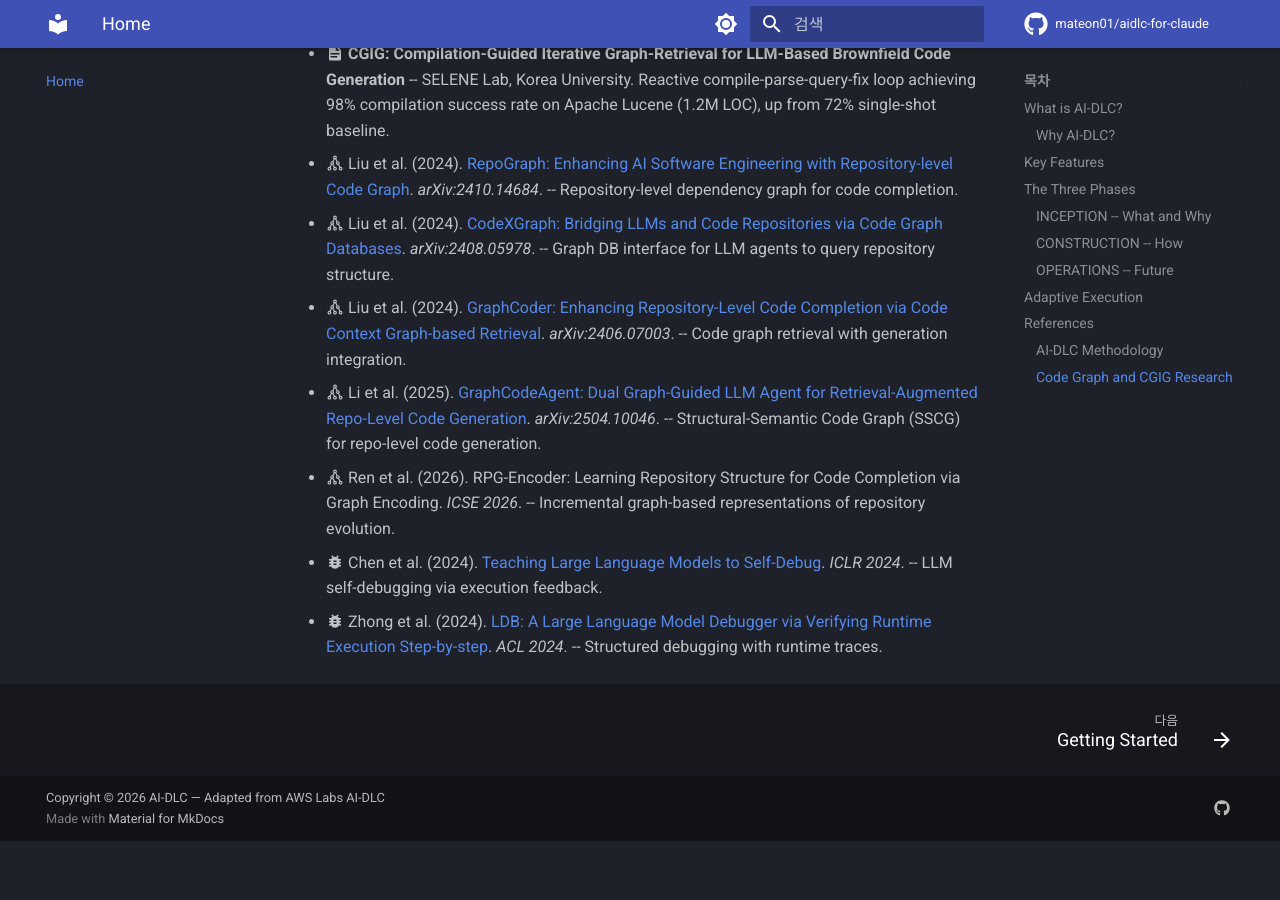
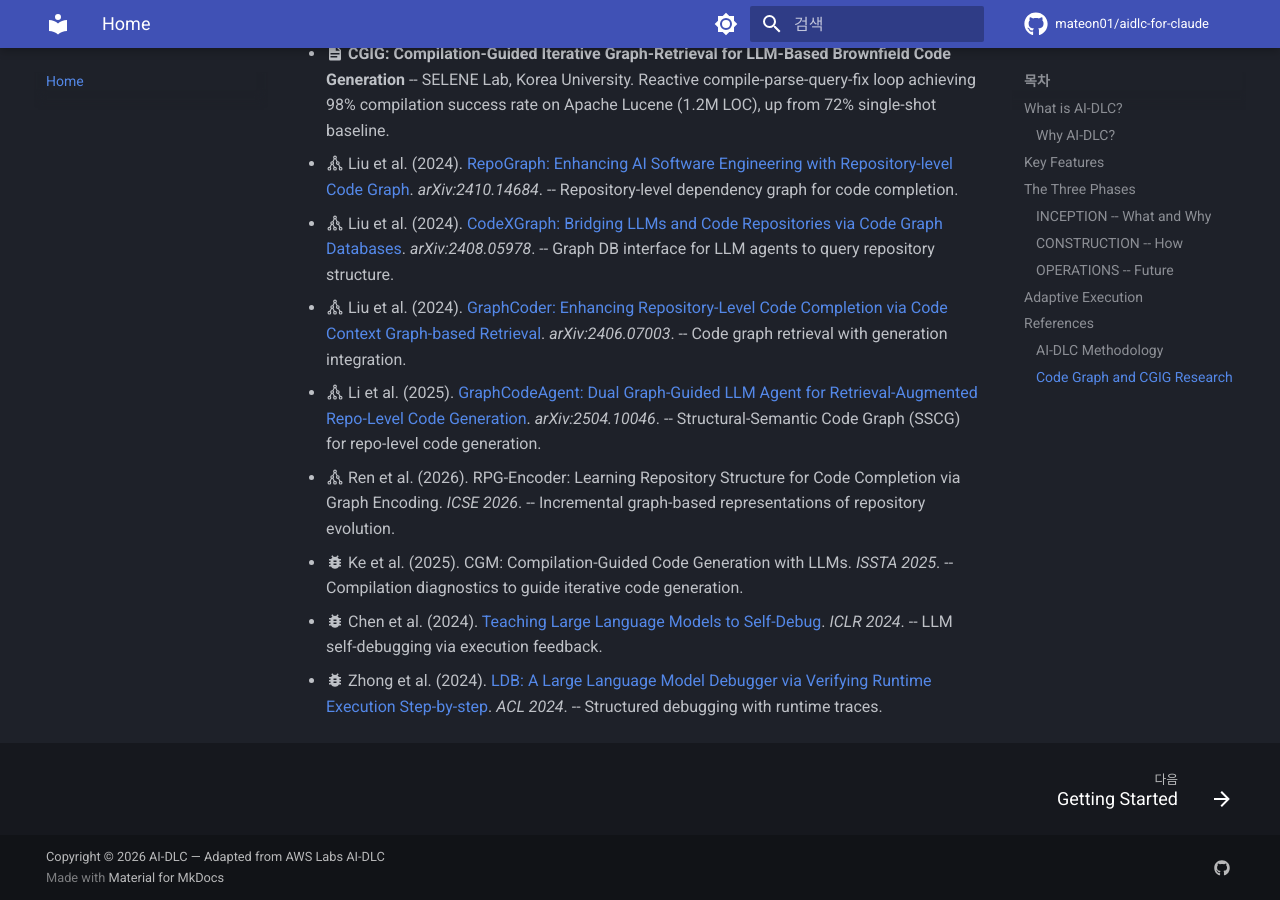
Before and after one commit to mateon01/aidlc-for-claude, an MkDocs documentation site: the page built from docs/index.md, in a window 1280 px wide and 900 px high, scrolled down 3904 px. Built offline with MkDocs 1.6.1 and Material for MkDocs 9.7.7, drawn with Linux system fonts in a browser that asks for light colours; comment, search, counter and statistics services are not loaded; before the commit the page ends 4745 px from its top, so only the background shows below that.

Commit message:
Add CGM (Compilation-Guided Code Generation) to references
Add CGM (Ke et al., ISSTA 2025) — compilation diagnostics
for iterative code generation improvements.

Co-Authored-By: Claude Opus 4.6 <noreply@anthropic.com>

```diff
--- a/docs/index.md
+++ b/docs/index.md
@@ -118,5 +118,6 @@ The CGIG feature (v1.8.0) is based on research from SELENE Lab, Korea University
 - :material-graph-outline: Liu et al. (2024). [GraphCoder: Enhancing Repository-Level Code Completion via Code Context Graph-based Retrieval](https://arxiv.org/abs/2406.07003). *arXiv:2406.07003*. -- Code graph retrieval with generation integration.
 - :material-graph-outline: Li et al. (2025). [GraphCodeAgent: Dual Graph-Guided LLM Agent for Retrieval-Augmented Repo-Level Code Generation](https://arxiv.org/abs/2504.10046). *arXiv:2504.10046*. -- Structural-Semantic Code Graph (SSCG) for repo-level code generation.
 - :material-graph-outline: Ren et al. (2026). RPG-Encoder: Learning Repository Structure for Code Completion via Graph Encoding. *ICSE 2026*. -- Incremental graph-based representations of repository evolution.
+- :material-bug: Ke et al. (2025). CGM: Compilation-Guided Code Generation with LLMs. *ISSTA 2025*. -- Compilation diagnostics to guide iterative code generation.
 - :material-bug: Chen et al. (2024). [Teaching Large Language Models to Self-Debug](https://openreview.net/forum?id=KuPixIqPiq). *ICLR 2024*. -- LLM self-debugging via execution feedback.
 - :material-bug: Zhong et al. (2024). [LDB: A Large Language Model Debugger via Verifying Runtime Execution Step-by-step](https://aclanthology.org/2024.acl-long.866/). *ACL 2024*. -- Structured debugging with runtime traces.
```
Also changed, not shown: README.md (+1 -0 lines).
